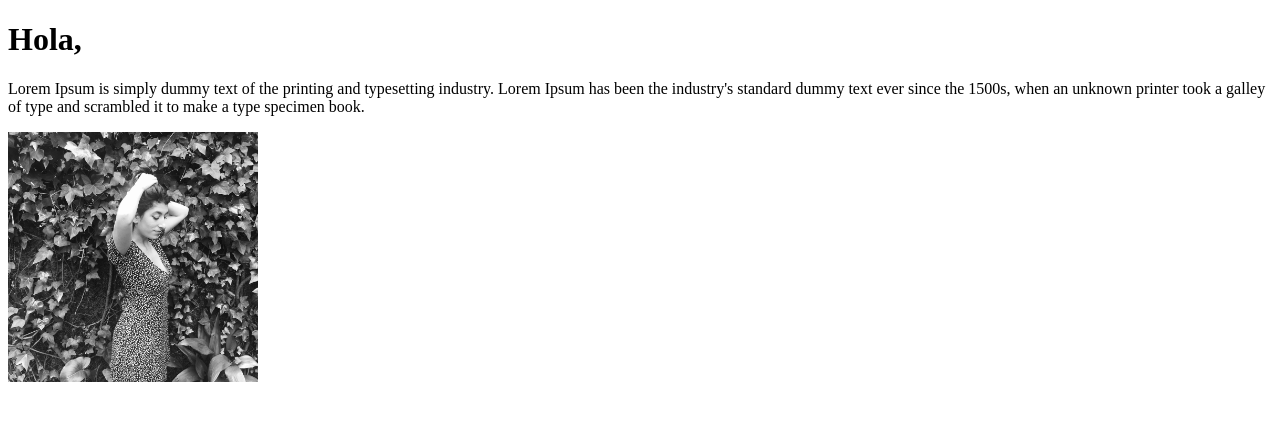
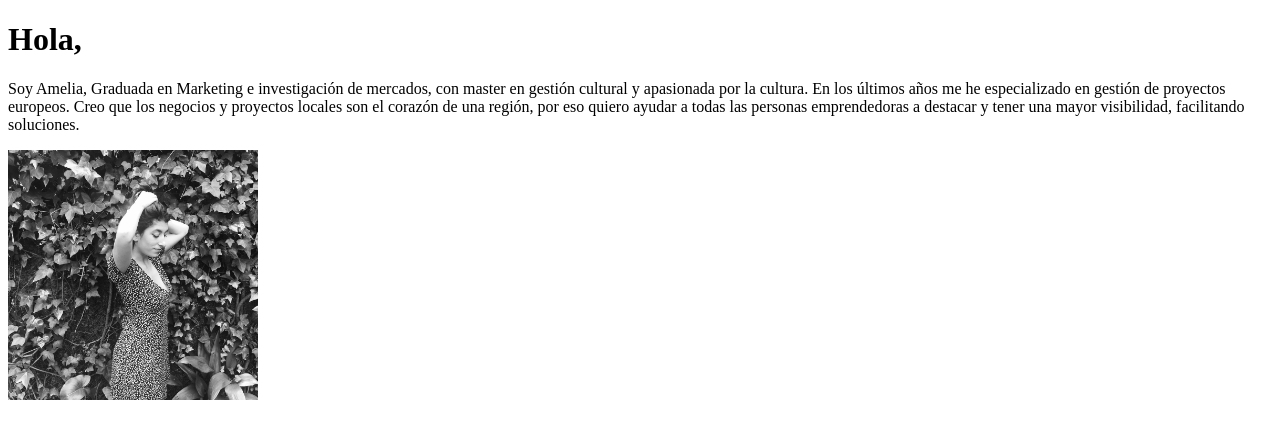
Before and after one commit to holasoysoler/ameliahuertos, a Next.js app: page / in a window 1280 px wide. Shown: the top 438 px of the page. Built offline with nearby package versions, Linux system fonts and the light colour scheme.

Commit message:
Texto dummy menos feo

```diff
--- a/components/About.js
+++ b/components/About.js
@@ -12,10 +12,12 @@ const About = () => {
                     </h1>
                     <div className="mt-6 text-gray-800 dark:text-white">
                         <p className="mb-4">
-                            Lorem Ipsum is simply dummy text of the printing and typesetting industry.
-                            Lorem Ipsum has been the industry's standard dummy text ever since the 1500s,
-                            when an unknown printer took a galley of type and scrambled it to make a
-                            type specimen book.
+                        Soy Amelia, Graduada en Marketing e investigación de mercados,
+                        con master en gestión cultural y apasionada por la cultura. En los últimos años
+                        me he especializado en gestión de proyectos europeos. Creo que los negocios
+                        y proyectos locales son el corazón de una región, por eso quiero ayudar a todas las personas emprendedoras
+                        a destacar y tener una mayor visibilidad,
+                        facilitando soluciones.
                         </p>
                     </div>
                 </div>
--- a/tailwind.config.js
+++ b/tailwind.config.js
@@ -1,7 +1,7 @@
 module.exports = {
   mode: 'jit',
   purge: ['./pages/**/*.{js,ts,jsx,tsx}', './components/**/*.{js,ts,jsx,tsx}'],
-  darkMode: false, // or 'media' or 'class'
+  darkMode: 'class', // or 'media' or 'class'
   theme: {
     extend: {},
   },
```
